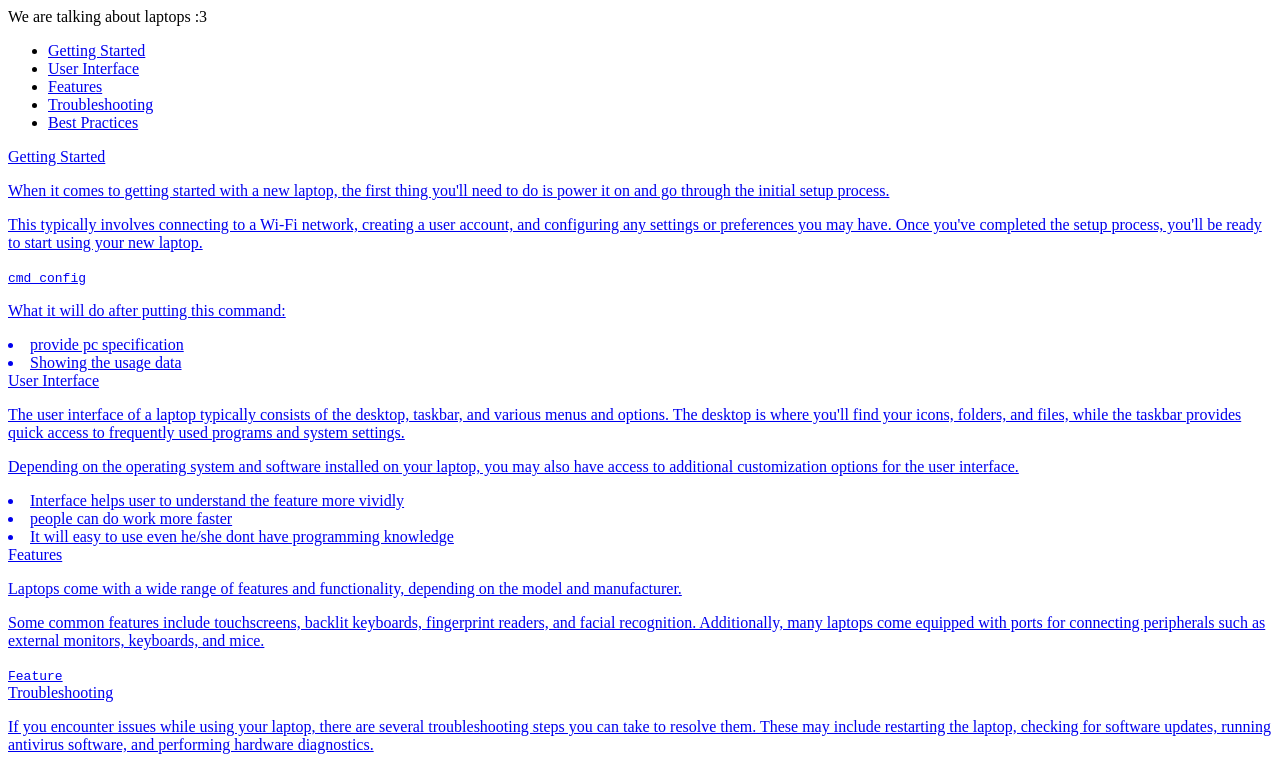
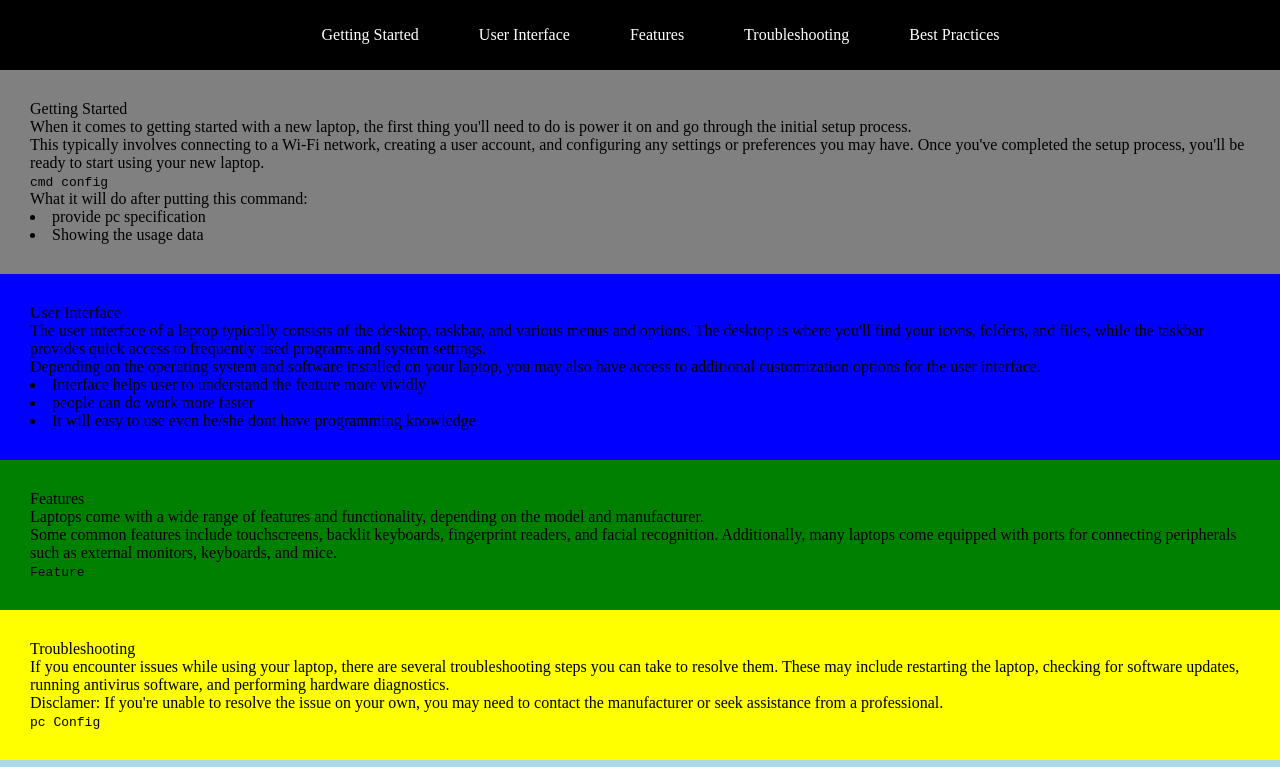
Before and after one commit to rikitoaf/Assesment, a plain HTML site: page fcc-test-suite-template-master/index.html in a window 1280 px wide. Shown: the top 767 px of the page. Drawn offline with Linux system fonts and the light colour scheme.

Commit message:
Added some basic Styling

```diff
--- a/fcc-test-suite-template-master/css/style.css
+++ b/fcc-test-suite-template-master/css/style.css
@@ -0,0 +1,64 @@
+* {
+    margin: 0;
+    padding: 0;
+}
+
+.navbar {
+    display: flex;
+    align-items: center;
+    justify-content: center;
+    position: sticky;
+    top: 0;
+    cursor: pointer;
+}
+
+.background {
+    background: black;
+    background-blend-mode: darken;
+    background-size: cover;
+}
+
+.nav-list {
+    width: 70%;
+    display: flex;
+    align-items: center;
+}
+
+.nav-list li {
+    list-style: none;
+    padding: 26px 30px;
+}
+
+.nav-list li a {
+    text-decoration: none;
+    color: white;
+}
+
+.nav-list li a:hover {
+    color: grey;
+}
+
+.firstsection {
+    background-color: grey;
+    padding: 30px ;
+}
+
+.secondsection {
+    background-color: blue;
+    padding: 30px ;
+}
+
+.thirdsection {
+    background-color: green;
+    padding: 30px ;
+}
+
+.fourthsection {
+    background-color: yellow;
+    padding: 30px ;
+}
+
+.fifthsection {
+    background-color: lightblue;
+    padding: 30px ;
+}
--- a/fcc-test-suite-template-master/index.html
+++ b/fcc-test-suite-template-master/index.html
@@ -1,4 +1,7 @@
 <!DOCTYPE html>
+<style>
+
+</style>
 <html lang="en">
   <head>
     <meta charset="UTF-8">
@@ -7,18 +10,18 @@
   </head>
 
   <body>
-    <nav id="navbar">
+    <nav class="navbar background" id="navbar">
       <header>We are talking about laptops :3</header>
-      <ul>
+      <ul class="nav-list">
         <li><a class="nav-link" href="#Getting_Started">Getting Started</a></li>
         <li><a class="nav-link" href="#User_Interface">User Interface</a></li>
         <li><a class="nav-link" href="#Features">Features</a></li>
         <li><a class="nav-link" href="#Troubleshooting">Troubleshooting</a></li>
-        <li><a class="nav-link" href="#Best_Practices">Best Practices</li>
+        <li><a class="nav-link" href="#Best_Practices">Best Practices</a></li>
       </ul>
     </nav>
     <main id="main-doc">
-      <section class="main-section" id="Getting_Started">
+      <section class="main-section firstsection" id="Getting_Started">
         <header>Getting Started</header>
         <p>When it comes to getting started with a new laptop, the first thing you'll need to do is power it on and go through the initial setup process.
         </p>
@@ -28,7 +31,7 @@
         <li>provide pc specification</li>
         <li>Showing the usage data</li>
       </section>
-      <section class="main-section" id="User_Interface">
+      <section class="main-section secondsection" id="User_Interface">
         <header>User Interface</header>
         <p>The user interface of a laptop typically consists of the desktop, taskbar, and various menus and options. The desktop is where you'll find your icons, folders, and files, while the taskbar provides quick access to frequently used programs and system settings.
         <p>Depending on the operating system and software installed on your laptop, you may also have access to additional customization options for the user interface.</p>
@@ -37,21 +40,21 @@
         <li>people can do work more faster</li>
         <li>It will easy to use even he/she dont have programming knowledge</li>
       </section>
-      <section class="main-section" id="Features">
+      <section class="main-section thirdsection " id="Features">
         <header>Features</header>
         <p> Laptops come with a wide range of features and functionality, depending on the model and manufacturer. </p>
         <p>Some common features include touchscreens, backlit keyboards, fingerprint readers, and facial recognition. Additionally, many laptops come equipped with ports for connecting peripherals such as external monitors, keyboards, and mice.</p>
         <code>Feature</code>
 
       </section>
-      <section class="main-section" id ="Troubleshooting">
+      <section class="main-section fourthsection" id ="Troubleshooting">
         <header>Troubleshooting</header>
         <p>If you encounter issues while using your laptop, there are several troubleshooting steps you can take to resolve them. These may include restarting the laptop, checking for software updates, running antivirus software, and performing hardware diagnostics. </p>
         <p>Disclamer: If you're unable to resolve the issue on your own, you may need to contact the manufacturer or seek assistance from a professional.</p>
         <code>pc Config</code>
 
       </section>
-      <section class="main-section" id = "Best_Practices">
+      <section class="main-section fifthsection" id = "Best_Practices">
         <header>Best Practices</header>
         <p>To get the most out of your laptop and ensure it remains in good condition, it's important to follow some best practices. These may include keeping your laptop clean and free of dust and debris, avoiding extreme temperatures and humidity, and using a surge protector to protect against power surges. </p>
         <p> Extra:You should also be mindful of your battery usage, as overusing or underusing the battery can reduce its lifespan.</p>
```
